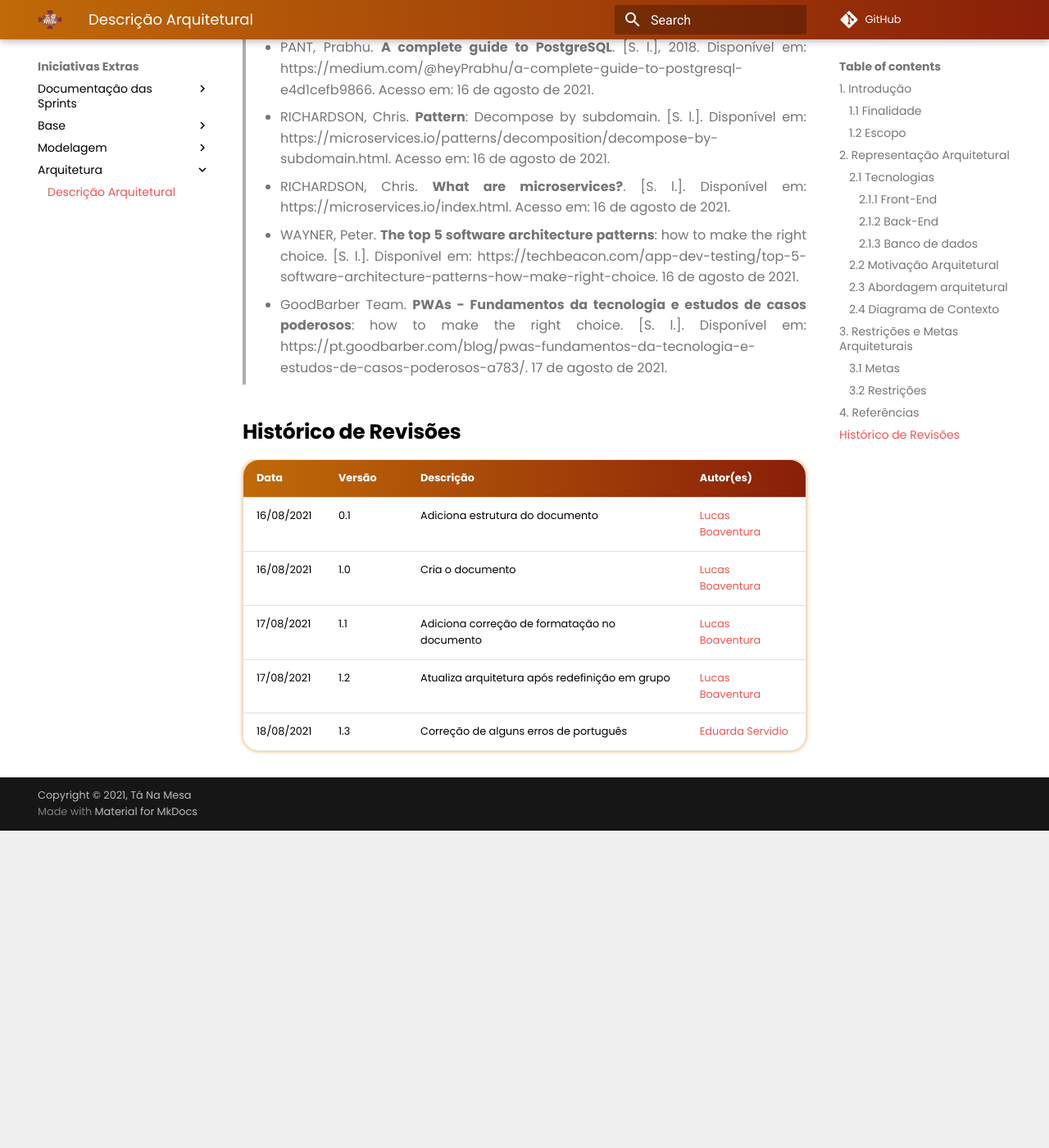
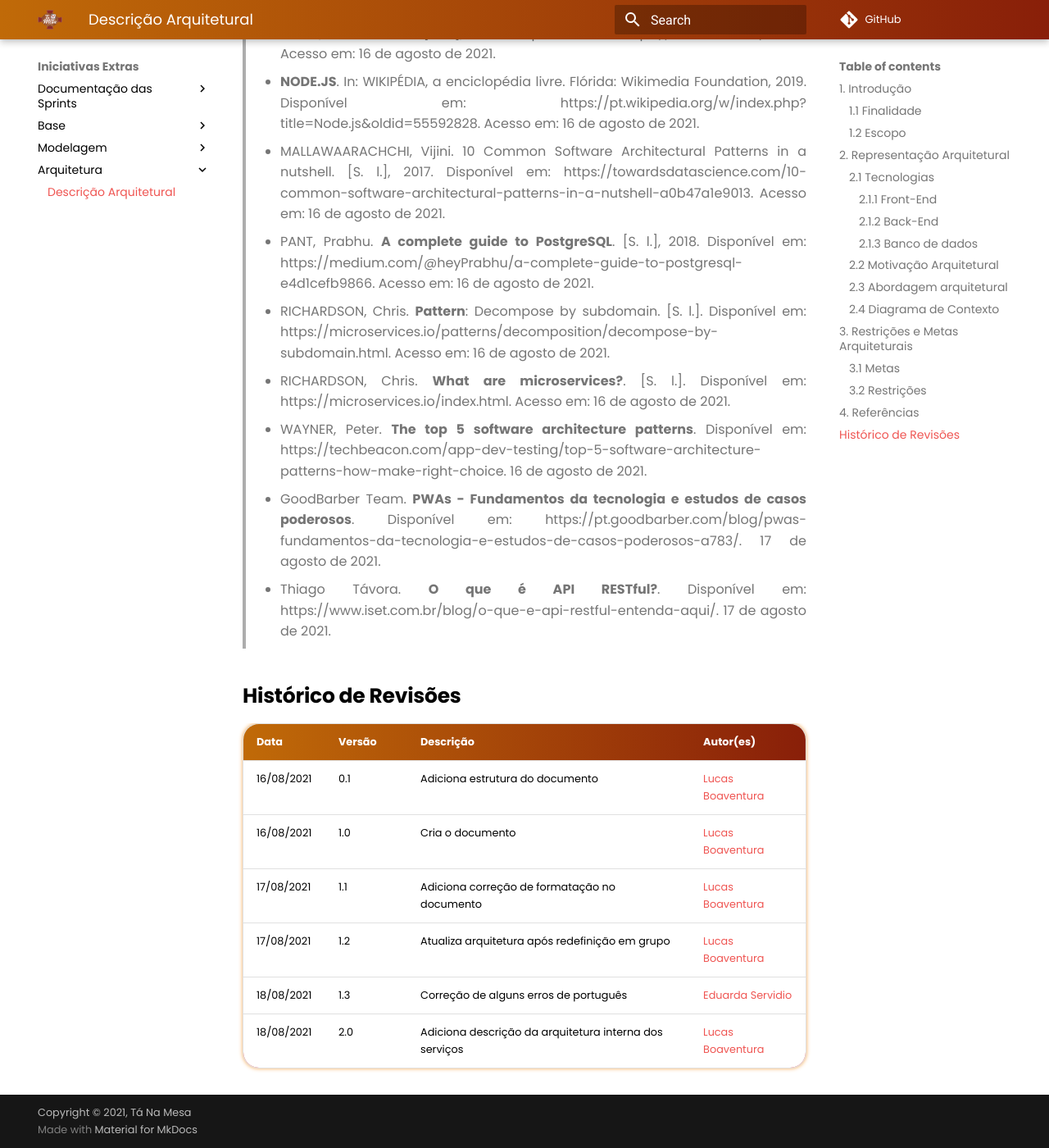
Before and after one commit to UnBArqDsw2021-1/2021.1_G02_TaNaMesa_docs, an MkDocs documentation site: the page built from docs/5-Extra/Arquitetura/arquitetura.md, in a window 1280 px wide and 1400 px high, scrolled down 4493 px. Shown: the whole window at 82% size. Built offline with MkDocs 1.6.1 and Material for MkDocs 9.7.7, drawn with Linux system fonts in a browser that asks for light colours; comment, search, counter and statistics services are not loaded; before the commit the page ends 5506 px from its top, so only the background shows below that; some of the changed text lies outside the part shown.

Commit message:
(#70) Adiciona descrição de padrões de projetos e outras arquiteturas internas

```diff
--- a/docs/5-Extra/Arquitetura/arquitetura.md
+++ b/docs/5-Extra/Arquitetura/arquitetura.md
@@ -46,6 +46,10 @@
 - **Microsserviços**
 
 A arquitetura de microsserviços é uma abordagem que separa uma aplicação única em pequenos blocos independentes. Estes blocos são chamados de serviços que executam suas próprias regras de negócio e se comunicam, quase sempre, por meio de métodos HTTP. A divisão dos serviços no projeto **Tá Na Mesa** foi feita levando em conta a abordagem de sub-domínios, técnica que leva em conta o ponto de vista de negócio para estabelecer a distribução de responsabilidades entre os serviços.
+
+A API Gateway é um padrão de projeto voltado para microsserviços muito utilizado, mas não obrigatória. Nós vamos utilizar ela para ter um único ponto de entrada no Back-End do software, assim será fornecido uma API personalizada pro cliente, com mais um nível de segurança na camada que lida com o banco de dados e que cuidará da autenticação dos usuários.
+
+Dentro de cada serviço usaremos a API RESTful, que é uma arquitetura baseada em **protocolo HTTP** (Comunicação Web). REST é um tipo de arquitetura e comunicação muito utilizado para os serviços Web.
 
 No software descrito nessa Wiki possui os seguintes módulos:
 
@@ -106,9 +110,11 @@
 
 > - RICHARDSON, Chris. **What are microservices?**. [S. l.]. Disponível em: https://microservices.io/index.html. Acesso em: 16 de agosto de 2021.
 
-> - WAYNER, Peter. **The top 5 software architecture patterns**: how to make the right choice. [S. l.]. Disponível em: https://techbeacon.com/app-dev-testing/top-5-software-architecture-patterns-how-make-right-choice. 16 de agosto de 2021.
+> - WAYNER, Peter. **The top 5 software architecture patterns**. Disponível em: https://techbeacon.com/app-dev-testing/top-5-software-architecture-patterns-how-make-right-choice. 16 de agosto de 2021.
 
-> - GoodBarber Team. **PWAs - Fundamentos da tecnologia e estudos de casos poderosos**: how to make the right choice. [S. l.]. Disponível em: https://pt.goodbarber.com/blog/pwas-fundamentos-da-tecnologia-e-estudos-de-casos-poderosos-a783/. 17 de agosto de 2021.
+> - GoodBarber Team. **PWAs - Fundamentos da tecnologia e estudos de casos poderosos**. Disponível em: https://pt.goodbarber.com/blog/pwas-fundamentos-da-tecnologia-e-estudos-de-casos-poderosos-a783/. 17 de agosto de 2021.
+
+> - Thiago Távora. **O que é API RESTful?**. Disponível em: https://www.iset.com.br/blog/o-que-e-api-restful-entenda-aqui/. 17 de agosto de 2021.
 
 ## Histórico de Revisões
 
@@ -119,3 +125,4 @@
 | 17/08/2021 | 1.1    | Adiciona correção de formatação no documento | [Lucas Boaventura](https://github.com/lboaventura25)                                                     |
 | 17/08/2021 | 1.2    | Atualiza arquitetura após redefinição em grupo      | [Lucas Boaventura](https://github.com/lboaventura25)                                                     |
 | 18/08/2021 | 1.3    | Correção de alguns erros de português      | [Eduarda Servidio](https://github.com/ServideoEC)                                                    |
+| 18/08/2021 | 2.0    | Adiciona descrição da arquitetura interna dos serviços      | [Lucas Boaventura](https://github.com/lboaventura25)                                                    |
```
Also changed, not shown: docs/assets/img/seminario2/arquitetura/arquitetura.png.
